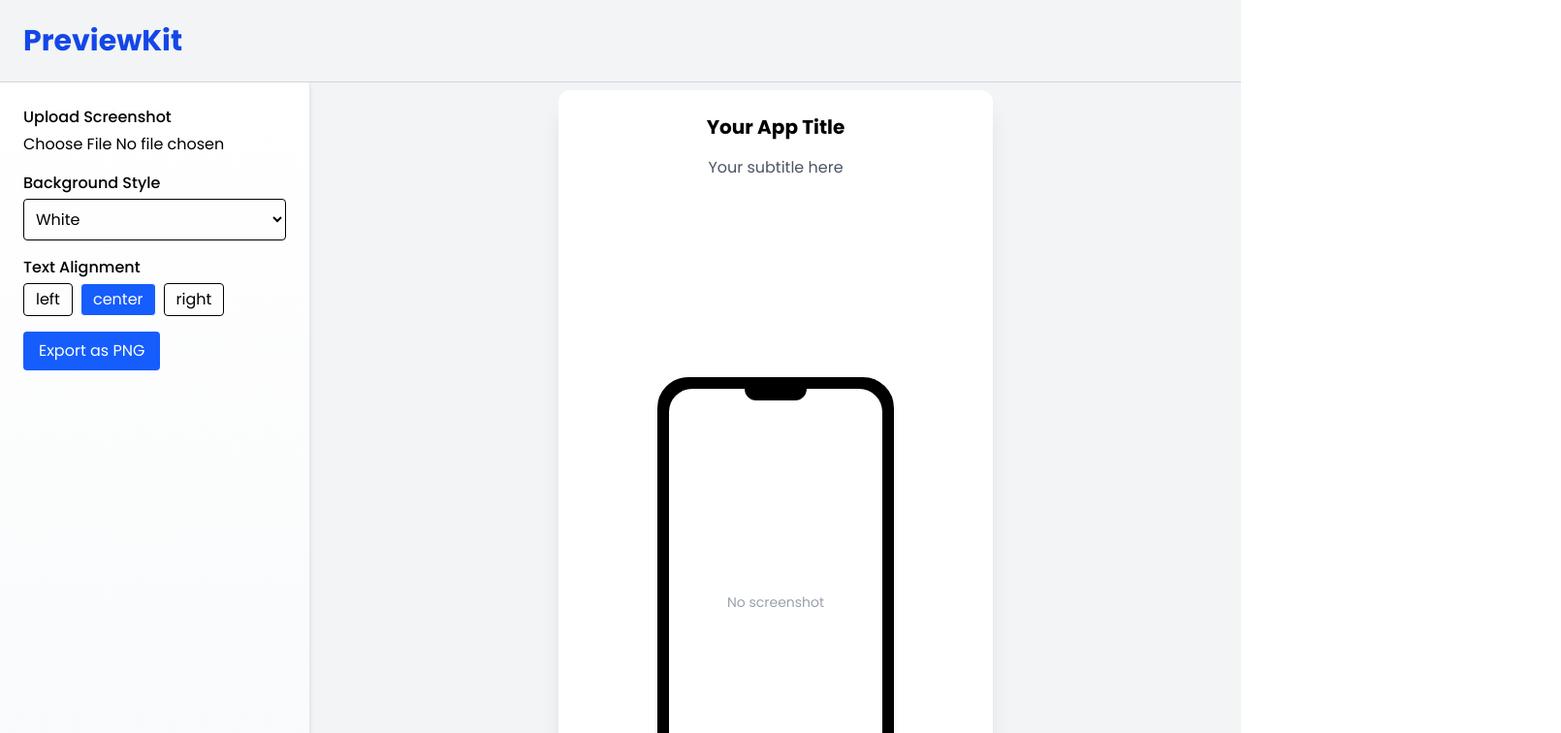
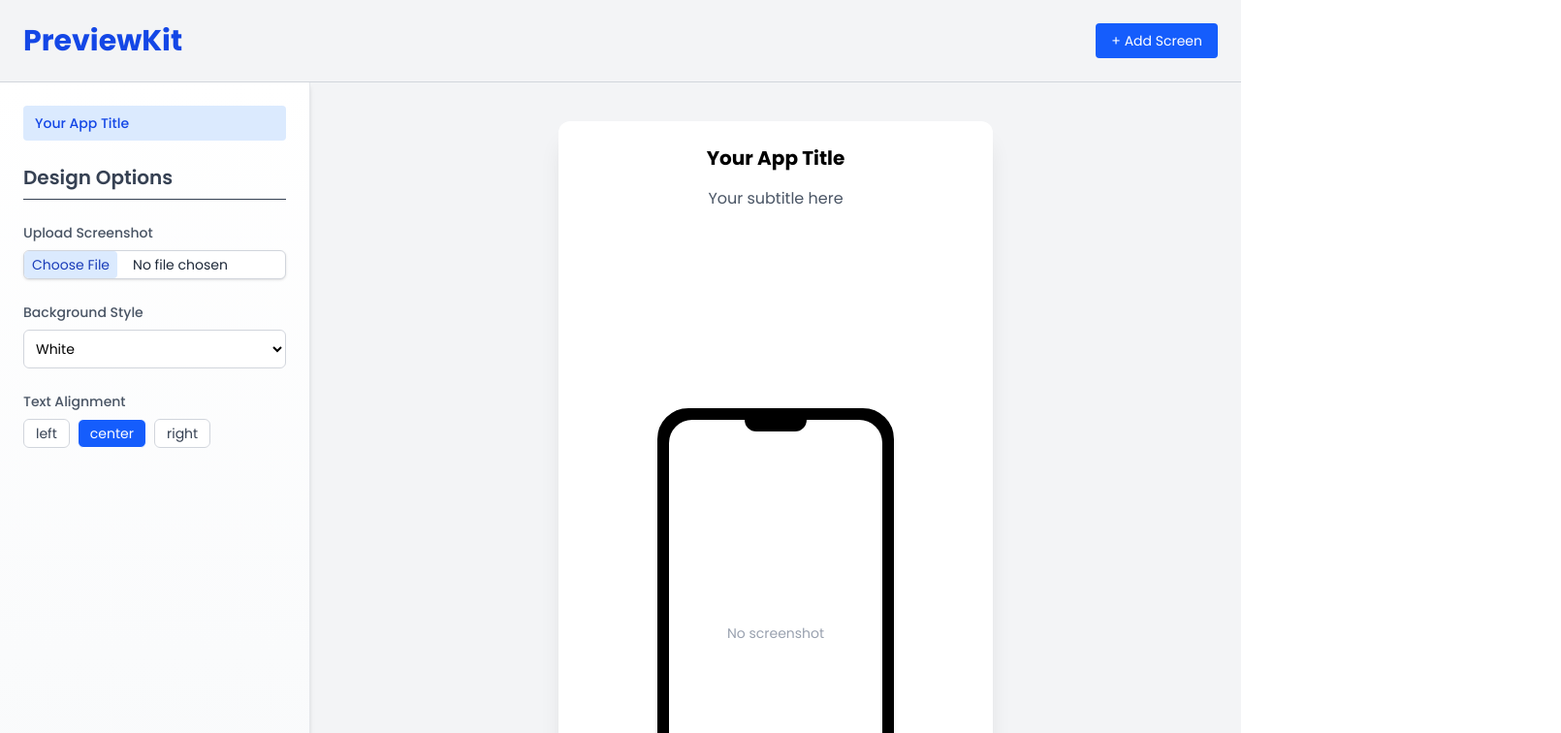
Before and after one commit to react-native-nigeria-community/iboju.app, a React (Vite) app: page / in a window 1280 px wide. Shown: the top 756 px of the page at 97% size, 1610 px wide, since content can reach past the window. Built offline with nearby package versions, Linux system fonts and the light colour scheme.

Commit message:
Add screen feature

```diff
--- a/src/App.jsx
+++ b/src/App.jsx
@@ -5,17 +5,36 @@ import { Preview } from './components/Preview';
 import { ExportPreview } from './components/ExportPreview';
 
 function App() {
-  const [screenshot, setScreenshot] = useState(null);
-  const [title, setTitle] = useState('Your App Title');
-  const [subtitle, setSubtitle] = useState('Your subtitle here');
-  const [textAlign, setTextAlign] = useState('center');
-  const [bgStyle, setBgStyle] = useState('bg-white');
+  const [screens, setScreens] = useState([
+    {
+      id: Date.now(),
+      screenshot: null,
+      title: 'Your App Title',
+      subtitle: 'Your subtitle here',
+      textAlign: 'center',
+      bgStyle: 'bg-white'
+    }
+  ]);
+  const [activeIndex, setActiveIndex] = useState(0);
   const exportRef = useRef(null);
+
+  const activeScreen = screens[activeIndex];
+
+  const updateActiveScreen = (updates) => {
+    setScreens((prev) => {
+      const updated = [...prev];
+      updated[activeIndex] = { ...updated[activeIndex], ...updates };
+      return updated;
+    });
+  };
 
   const handleImageUpload = useCallback((e) => {
     const file = e.target.files?.[0];
-    if (file) setScreenshot(URL.createObjectURL(file));
-  }, []);
+    if (file) {
+      const imageUrl = URL.createObjectURL(file);
+      updateActiveScreen({ screenshot: imageUrl });
+    }
+  }, [activeIndex]);
 
   const handleExport = useCallback(async () => {
     if (!exportRef.current) return;
@@ -45,7 +64,22 @@ function App() {
     } finally {
       document.body.removeChild(container);
     }
-  }, []);
+  }, [activeIndex]);
+
+  const addNewScreen = () => {
+    setScreens((prev) => [
+      ...prev,
+      {
+        id: Date.now(),
+        screenshot: null,
+        title: 'New Screen',
+        subtitle: 'Edit subtitle',
+        textAlign: 'center',
+        bgStyle: 'bg-white'
+      }
+    ]);
+    setActiveIndex(screens.length);
+  };
 
   useEffect(() => {
     document.body.style.overflow = 'hidden';
@@ -56,41 +90,66 @@ function App() {
 
   return (
     <div className="min-h-screen h-screen bg-gray-100 flex flex-col overflow-hidden">
-      <header className="p-6 border-b border-gray-300">
+      <header className="p-6 border-b border-gray-300 flex justify-between items-center">
         <h1 className="text-3xl font-bold text-blue-700">PreviewKit</h1>
+        <button
+          onClick={addNewScreen}
+          className="bg-blue-600 text-white px-4 py-2 rounded hover:bg-blue-700 text-sm"
+        >
+          + Add Screen
+        </button>
       </header>
       <div className="flex flex-1 overflow-hidden">
         {/* Sidebar for Controls */}
         <aside className="w-80 bg-gradient-to-b from-white to-gray-50 p-6 border-r border-gray-200 overflow-y-auto shadow-md">
+          <div className="space-y-4 mb-6">
+            {screens.map((screen, idx) => (
+              <button
+                key={screen.id}
+                onClick={() => setActiveIndex(idx)}
+                className={`block w-full text-left px-3 py-2 rounded text-sm font-medium ${idx === activeIndex ? 'bg-blue-100 text-blue-700' : 'hover:bg-gray-100'}`}
+              >
+                {screen.title || `Screen ${idx + 1}`}
+              </button>
+            ))}
+          </div>
           <Controls
-            bgStyle={bgStyle}
-            setBgStyle={setBgStyle}
-            textAlign={textAlign}
-            setTextAlign={setTextAlign}
+            bgStyle={activeScreen.bgStyle}
+            setBgStyle={(val) => updateActiveScreen({ bgStyle: val })}
+            textAlign={activeScreen.textAlign}
+            setTextAlign={(val) => updateActiveScreen({ textAlign: val })}
             handleImageUpload={handleImageUpload}
             handleExport={handleExport}
           />
         </aside>
 
         {/* Main Canvas Area */}
-        <main className="flex-1 flex items-center justify-center overflow-hidden">
-          <Preview
-            title={title}
-            setTitle={setTitle}
-            subtitle={subtitle}
-            setSubtitle={setSubtitle}
-            screenshot={screenshot}
-            textAlign={textAlign}
-            bgStyle={bgStyle}
-          />
-          <ExportPreview
-            exportRef={exportRef}
-            title={title}
-            subtitle={subtitle}
-            screenshot={screenshot}
-            textAlign={textAlign}
-            bgStyle={bgStyle}
-          />
+        <main className="flex-1 overflow-y-auto">
+          <div className="flex flex-col space-y-10 py-10">
+            {screens.map((screen, idx) => (
+              <div key={screen.id}>
+                <Preview
+                  title={screen.title}
+                  setTitle={(val) => idx === activeIndex && updateActiveScreen({ title: val })}
+                  subtitle={screen.subtitle}
+                  setSubtitle={(val) => idx === activeIndex && updateActiveScreen({ subtitle: val })}
+                  screenshot={screen.screenshot}
+                  textAlign={screen.textAlign}
+                  bgStyle={screen.bgStyle}
+                />
+                {idx === activeIndex && (
+                  <ExportPreview
+                    exportRef={exportRef}
+                    title={screen.title}
+                    subtitle={screen.subtitle}
+                    screenshot={screen.screenshot}
+                    textAlign={screen.textAlign}
+                    bgStyle={screen.bgStyle}
+                  />
+                )}
+              </div>
+            ))}
+          </div>
         </main>
       </div>
     </div>
--- /dev/null
+++ b/src/components/ColorPicker.jsx
@@ -0,0 +1,49 @@
+import React from 'react';
+
+const PRESET_GRADIENTS = [
+  {
+    name: 'Purple → Pink',
+    value: 'bg-gradient-to-r from-purple-400 to-pink-500'
+  },
+  {
+    name: 'Blue → Green',
+    value: 'bg-gradient-to-r from-blue-400 to-green-400'
+  },
+  {
+    name: 'Dark',
+    value: 'bg-gray-800 text-white'
+  }
+];
+
+export const ColorPicker = ({ bgStyle, setBgStyle }) => {
+  const handleColorChange = (e) => {
+    setBgStyle(`bg-[${e.target.value}]`);
+  };
+
+  return (
+    <div className="space-y-3">
+      <label className="block font-medium mb-1">Background Style</label>
+
+      <select
+        className="w-full border p-2 rounded"
+        onChange={(e) => setBgStyle(e.target.value)}
+        value={bgStyle.includes('bg-gradient') || bgStyle.includes('bg-gray') ? bgStyle : 'custom'}
+      >
+        <option disabled value="custom">-- Choose a Gradient --</option>
+        {PRESET_GRADIENTS.map((option) => (
+          <option key={option.value} value={option.value}>{option.name}</option>
+        ))}
+      </select>
+
+      <div className="flex items-center gap-2">
+        <input
+          type="color"
+          onChange={handleColorChange}
+          title="Pick custom background color"
+          className="w-10 h-10 p-0 border rounded cursor-pointer"
+        />
+        <span className="text-sm text-gray-600">or pick a solid color</span>
+      </div>
+    </div>
+  );
+};
--- a/src/components/Controls.jsx
+++ b/src/components/Controls.jsx
@@ -1,16 +1,32 @@
 import React from 'react';
-export const Controls = ({ bgStyle, setBgStyle, textAlign, setTextAlign, handleImageUpload, handleExport }) => {
+
+export const Controls = ({
+  bgStyle,
+  setBgStyle,
+  textAlign,
+  setTextAlign,
+  handleImageUpload,
+  handleExport
+}) => {
   return (
-    <div className="flex-1 space-y-4">
-      <div>
-        <label className="block font-medium mb-1">Upload Screenshot</label>
-        <input type="file" accept="image/*" onChange={handleImageUpload} />
+    <div className="flex flex-col h-full">
+      <div className="flex-1 space-y-6">
+        <h2 className="text-xl font-semibold text-gray-700 border-b pb-2">Design Options</h2>
+
+        <div className="space-y-2">
+          <label className="block text-sm font-medium text-gray-600">Upload Screenshot</label>
+          <input
+            type="file"
+            accept="image/*"
+            onChange={handleImageUpload}
+            className="block w-full text-sm text-gray-800 bg-white border border-gray-300 rounded-md shadow-sm file:mr-4 file:py-1 file:px-2 file:rounded file:border-0 file:text-sm file:bg-blue-100 file:text-blue-800 hover:file:bg-blue-200"
+          />
         </div>
 
-      <div>
-        <label className="block font-medium mb-1">Background Style</label>
+        <div className="space-y-2">
+          <label className="block text-sm font-medium text-gray-600">Background Style</label>
           <select
-          className="w-full border p-2 rounded"
+            className="w-full border border-gray-300 rounded-md p-2 text-sm bg-white"
             onChange={(e) => setBgStyle(e.target.value)}
             value={bgStyle}
           >
@@ -21,27 +37,34 @@ export const Controls = ({ bgStyle, setBgStyle, textAlign, setTextAlign, handleI
           </select>
         </div>
 
-      <div>
-        <label className="block font-medium mb-1">Text Alignment</label>
+        <div className="space-y-2">
+          <label className="block text-sm font-medium text-gray-600">Text Alignment</label>
           <div className="flex gap-2">
             {['left', 'center', 'right'].map((align) => (
               <button
                 key={align}
                 onClick={() => setTextAlign(align)}
-              className={`px-3 py-1 border rounded ${textAlign === align ? 'bg-blue-600 text-white' : ''}`}
+                className={`px-3 py-1 rounded-md text-sm border transition ${
+                  textAlign === align
+                    ? 'bg-blue-600 text-white'
+                    : 'bg-white border-gray-300 text-gray-700 hover:bg-blue-50'
+                }`}
               >
                 {align}
               </button>
             ))}
           </div>
         </div>
+      </div>
 
+      <div className="pt-6">
         <button
           onClick={handleExport}
-        className="bg-blue-600 text-white px-4 py-2 rounded hover:bg-blue-700"
+          className="w-full bg-blue-600 hover:bg-blue-700 text-white font-semibold py-2 rounded-md transition"
         >
           Export as PNG
         </button>
       </div>
+    </div>
   );
-}
+};
```
Lines whose indentation alone changed are shown as unchanged.
